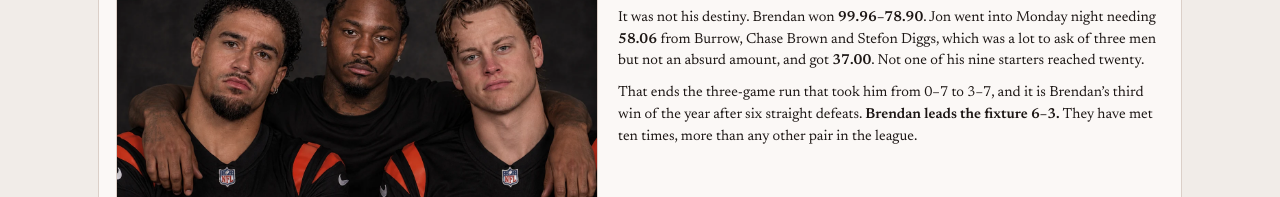
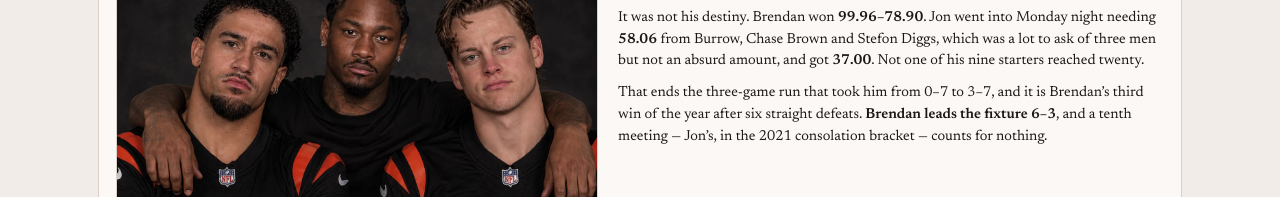
Before and after one commit to jahcrab/TheCoolLeague, a plain HTML site: page public/index.html in a window 1280 px wide. Shown: the part 2591-2788 px from the top of the page. Drawn offline with nearby package versions, Linux system fonts and the light colour scheme.

Commit message:
Fix the Brendan-Jon fixture claim
Two errors in one sentence.

"They have met ten times, more than any other pair in the league" was
false. Brendan and Nick have met twelve times, as have James D and
James V; James D and Michael eleven. Ten is joint-fourth. The claim I
actually checked last week was "more than any other pair on this board",
meaning the seven Week 11 fixtures, and I promoted it to the whole
league when writing the card without re-checking.

"Brendan leads 6-3" and "met ten times" also contradicted each other.
6-3 is the regular-season record, nine games; the tenth was Jon's win in
the 2021 consolation bracket, which the site's all-time records exclude.

Now reads: Brendan leads 6-3, and a tenth meeting -- Jon's, in the 2021
consolation bracket -- counts for nothing.

Co-Authored-By: Claude Opus 5 <noreply@anthropic.com>
Claude-Session: https://claude.ai/code/session_013zvrbkmsLqJGurJxMMmd5c

```diff
--- a/public/index.html
+++ b/public/index.html
@@ -868,7 +868,7 @@ const ISSUE={
     cap:'Joe Burrow, 19.90. It was the best number in Jon’s nine, and it was not twenty.', body:[
    'On Friday night Brendan went looking for it. <em>“don’t look past me jonathan,”</em> he wrote, and then, <em>“i love being overlooked by my opponent.”</em> Jon replied, <em>“sorry brendan but this is my destiny.”</em> Brendan: <em>“NOOOOOOOOO.”</em>',
    'It was not his destiny. Brendan won <strong>99.96–78.90</strong>. Jon went into Monday night needing <strong>58.06</strong> from Burrow, Chase Brown and Stefon Diggs, which was a lot to ask of three men but not an absurd amount, and got <strong>37.00</strong>. Not one of his nine starters reached twenty.',
-   'That ends the three-game run that took him from 0–7 to 3–7, and it is Brendan’s third win of the year after six straight defeats. <strong>Brendan leads the fixture 6–3.</strong> They have met ten times, more than any other pair in the league.']},
+   'That ends the three-game run that took him from 0–7 to 3–7, and it is Brendan’s third win of the year after six straight defeats. <strong>Brendan leads the fixture 6–3</strong>, and a tenth meeting — Jon’s, in the 2021 consolation bracket — counts for nothing.']},
 
   ladder:{title:'Love Is Not In The Air', img:'news/w11-love.webp', h:788,
     alt:'A quarterback in green and gold, head down, surrounded by broken hearts',
```
